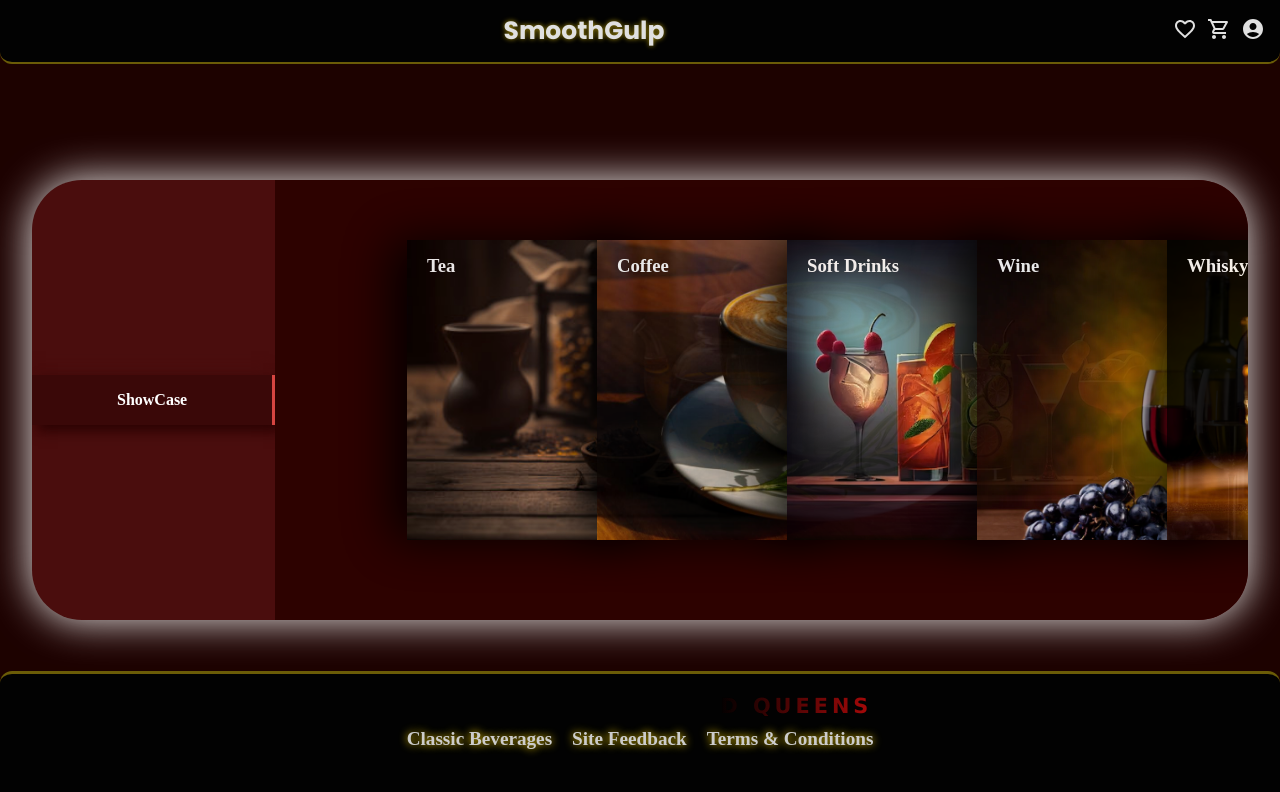
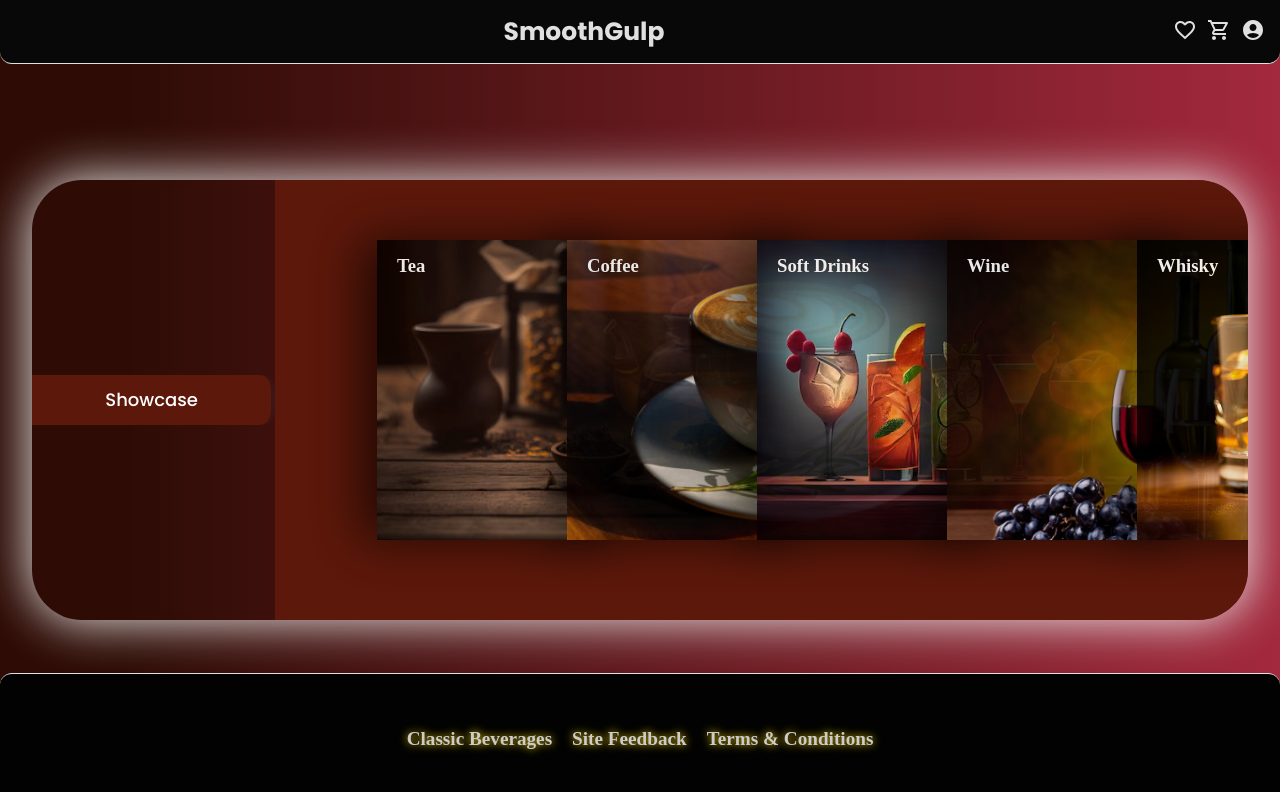
Before and after one commit to tarunmanoharann/Beverage_IRC, a React (Create React App) app: page / in a window 1280 px wide. Shown: the top 792 px of the page. Built offline with nearby package versions, Linux system fonts and the light colour scheme; some icons are missing.

Commit message:
change color theme

```diff
--- a/src/Components/Card.js
+++ b/src/Components/Card.js
@@ -14,7 +14,7 @@ function Card() {
         <ul className="list">
           <li className="item">
             <input type="radio" id="first" name="basic_carousel" value="first" checked />
-            <label className="label_one" htmlFor="first"><b>ShowCase</b></label>
+            <label className="label_one" htmlFor="first">Showcase</label>
             <div className="content content_one">
               <div className="cardcontainer">
                 <Link to="/tea" className='card' style={{opacity:'0.9'}}>
--- a/src/assets/css/card.css
+++ b/src/assets/css/card.css
@@ -1,6 +1,9 @@
+@import url('https://fonts.googleapis.com/css2?family=Poppins:wght@300;400;500;600;700&display=swap');
+
 body {
   margin: 0;
   user-select: none;
+  background: linear-gradient(90deg, hsla(10, 80%, 10%, 1) 10%, hsla(350, 60%, 40%, 1) 100%);
 }
 
 .cardcontainer {
@@ -10,20 +13,18 @@ body {
   top: 60px;
   left: calc(50% - 300px);
   display: flex;
-
 }
 
 .card {
   display: flex;
   height: 50%;
   width: 40%;
-  background-color: #2e0a0a; /* Darker shade of the primary color */
+  background-color: hsla(10, 80%, 30%, 0.8);
   border-radius: 10px;
-  box-shadow: -1rem 0 3rem #000;
+  box-shadow: -1rem 0 3rem rgba(0, 0, 0, 0.7);
   transition: 0.4s ease-out;
   position: relative;
   left: 0px;
-
 }
 
 .card:not(:first-child) {
@@ -42,7 +43,7 @@ body {
 }
 
 .title {
-  color: #fff; /* Change to white for better contrast */
+  color: #fff;
   font-weight: 600;
   position: absolute;
   left: 20px;
@@ -59,6 +60,7 @@ body {
     top: 0px;
   }
 }
+
 @keyframes slidein {
   0% {
     top: -400px;
@@ -69,6 +71,7 @@ body {
     top: 0px;
   }
 }
+
 @-webkit-keyframes slideout {
   0% {
     top: 0;
@@ -79,6 +82,7 @@ body {
     opacity: 0;
   }
 }
+
 @keyframes slideout {
   0% {
     top: 0;
@@ -104,9 +108,8 @@ body {
   margin: auto;
   overflow: hidden;
   border-radius: 50px;
-  background: #4a0d0d; /* Another shade of the primary color */
-  box-shadow: 0px 0px 40px #efecec;
-
+  background: hsla(10, 80%, 10%, 1) ,hsla(10, 80%, 30%, 0.8);
+  box-shadow: 0px 0px 50px #f2f2f2;
 }
 
 #left-zone {
@@ -117,8 +120,9 @@ body {
   align-items: center;
   justify-content: center;
 }
+
 #right-zone {
-  background: #2d0200; /* Darker shade of the primary color */
+  background: hsla(10, 80%, 20%, 1);
   height: 100%;
   flex-grow: 3;
   width: 80%;
@@ -144,7 +148,7 @@ body {
   height: 50px;
   text-align: center;
   line-height: 50px;
-  color: #fff; /* Change to white for better contrast */
+  color: #fff;
 }
 
 .list li.item input[type=radio] ~ label:first-letter {
@@ -194,7 +198,7 @@ body {
 
 .list li.item input[type=radio] ~ .content {
   position: absolute;
-  left: 350px;
+  left: 320px;
   top: -400px;
   width: 650px;
   height: 400px;
@@ -210,6 +214,10 @@ body {
   flex-direction: column;
 }
 
+
+
+
+
 .list li.item input[type=radio] ~ .content p {
   max-width: 50%;
   text-align: center;
@@ -223,30 +231,35 @@ body {
 
 .list li.item input[type=radio]:checked ~ label.label_one {
   color: #fff;
-  border-right: solid 3px #D64541;
-  background: #3a0808; /* Darker shade of the primary color */
-  box-shadow: 6px 6px 12px #2a0202, -6px -6px 12px #4a0d0d;
+  font-size: 18px;
+  font-family: 'Poppins', sans-serif;
+  font-weight: 500;
+  border-right: solid 4px #3d1514;
+  background:hsla(10, 80%, 20%, 1);
+  border-top-right-radius: 15px;
+  border-bottom-right-radius: 15px;
+
 }
 
 .list li.item input[type=radio]:checked ~ label.label_two {
   color: #F5D76E;
   border-right: solid 4px #F5D76E;
-  background: #3a0808; /* Darker shade of the primary color */
-  box-shadow: 6px 6px 12px #2a0202, -6px -6px 12px #4a0d0d;
+  background: hsla(10, 80%, 20%, 1);
+  box-shadow: 6px 6px 12px rgba(42, 2, 2, 0.8), -6px -6px 12px rgba(74, 13, 13, 0.8);
 }
 
 .list li.item input[type=radio]:checked ~ label.label_three {
   color: #00B16A;
   border-right: solid 4px #00B16A;
-  background: #3a0808; /* Darker shade of the primary color */
-  box-shadow: 6px 6px 12px #2a0202, -6px -6px 12px #4a0d0d;
+  background: hsla(10, 80%, 20%, 1);
+  box-shadow: 6px 6px 12px rgba(42, 2, 2, 0.8), -6px -6px 12px rgba(74, 13, 13, 0.8);
 }
 
 .list li.item input[type=radio]:checked ~ label.label_four {
   color: #F27935;
   border-right: solid 4px #F27935;
-  background: #3a0808; /* Darker shade of the primary color */
-  box-shadow: 6px 6px 12px #2a0202, -6px -6px 12px #4a0d0d;
+  background: hsla(10, 80%, 20%, 1); /* Adjusted color */
+  box-shadow: 6px 6px 12px rgba(42, 2, 2, 0.8), -6px -6px 12px rgba(74, 13, 13, 0.8);
 }
 
 .list li.item input[type=radio]:checked ~ .content {
--- a/src/assets/css/carousel.css
+++ b/src/assets/css/carousel.css
@@ -1,12 +1,9 @@
 .carousel {
     position: relative;
     z-index: 1;
-    height: 90vh;
+    height: 92vh;
     overflow: hidden;
     pointer-events: none;
-    background: #000000;
-    background: -webkit-linear-gradient(to right, #434343, #000000);
-    background: linear-gradient(to right, #434343, #000000);
 
   }
 
--- a/src/assets/css/footor.css
+++ b/src/assets/css/footor.css
@@ -11,7 +11,7 @@
   display: flex;
   flex-direction: column;
   gap: 0.4em;
-  border-top: 3px solid #a58e0aa4;
+  border-top: 0.1px solid #e0e0e0;
 }
 
 .footer-content {
@@ -31,7 +31,7 @@
 }
 
 .icons:hover {
-  color: #ff4500; /* Change to match the hover color with the primary palette */
+  color: #8b0000;
 }
 
 .motto {
@@ -44,7 +44,7 @@
   background: linear-gradient(90deg, #000, #d30b0b, #000);
   background-repeat: no-repeat;
   background-size: 80%;
-  animation: animate 3s linear infinite;
+  animation: animate 5.5s linear infinite;
   -webkit-background-clip: text;
   -webkit-text-fill-color: rgba(255, 255, 255, 0);
 }
@@ -59,7 +59,7 @@
 }
 
 .social-link {
-  color: #8b0000; /* Darker red to match the primary color */
+  color: #c30404;
   margin: 0 10px;
   font-size: 27px;
   text-decoration: none;
--- a/src/assets/css/nav.css
+++ b/src/assets/css/nav.css
@@ -7,21 +7,23 @@
 }
 
 body {
-  background:  #1d0200;
+background: linear-gradient(90deg, hsla(10, 80%, 10%, 1) 10%, hsla(350, 60%, 40%, 1) 100%);
+background: -moz-linear-gradient(90deg, hsla(10, 80%, 10%, 1) 10%, hsla(350, 60%, 40%, 1) 100%);
+filter: progid: DXImageTransform.Microsoft.gradient( startColorstr="#D7D2CB", endColorstr="#C7C2BE" );
 }
 
 .nav-links {
   display: flex;
   flex-wrap: wrap;
   justify-content: center;
-  background: #020202;
+  background: #080808;
   padding-right: 10px;
   align-items: center;
   font-family: 'Poppins', sans-serif;
   height: 8vh;
   border-bottom-left-radius: 12px;
   border-bottom-right-radius: 12px;
-  border-bottom: 2.5px solid #a58e0aa4;
+  border-bottom: 0.1px solid #e0e0e0;
 }
 
 .nav-links .center {
@@ -38,32 +40,16 @@ body {
 
 .nav-links li a {
   position: relative;
-  color: #e0e0e0; /* Lighter shade for better contrast */
+  color: #e0e0e0;
   font-size: 25px;
   font-weight: 500;
   text-decoration: none;
-  text-shadow: 0px 0px 5px #a58e0a; /* Keeping the contrast color */
 }
 
-.nav-links li.logo a:before {
-  content: '';
-  position: absolute;
-  bottom: 0;
-  left: 0;
-  height: 3px;
-  width: 0%;
-  background: #a58e0a; /* Changed to match text-shadow color */
-  border-radius: 12px;
-  transition: all 0.9s ease;
-}
-
-.nav-links li.logo a:hover:before {
-  width: 80%;
-}
 
 @media screen and (max-width: 600px) {
   .nav-links li a {
-    font-size: 20px; /* Adjusted for better fit on smaller screens */
+    font-size: 20px;
   }
 }
 
```
Lines whose indentation alone changed are shown as unchanged.
